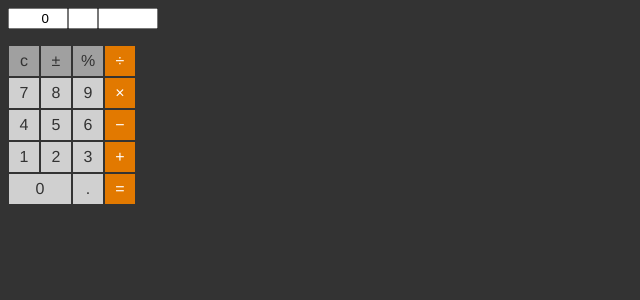
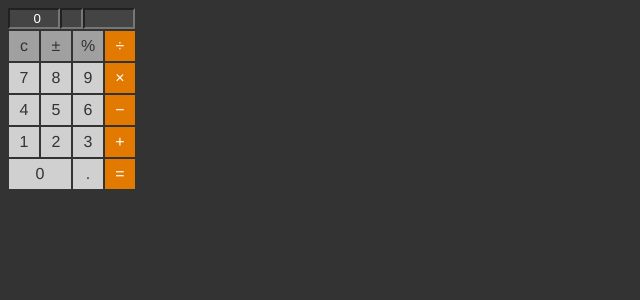
Before and after one commit to mcoyle74/codeup.dev, a PHP site: page /calculator.html in a window 1280 px wide. Shown: the top 300 px of the page, without its empty margins (0-640 px from the left). Run offline with PHP 8.4, Linux system fonts and the light colour scheme.

Commit message:
Adjusted input styling: background color, font color, width and got rid of gap between input row and keypad

```diff
--- a/public/css/calculator.css
+++ b/public/css/calculator.css
@@ -38,13 +38,18 @@ button.top-row {
 }
 input {
 	text-align: right;
+	color: #fff;
+	background-color: #444;
 }
 input#input-1 {
-	width: 40%;
+	width: 52px;
 }
 input#input-2 {
-	width: 20%;
+	width: 23px;
 }
 input#input-3 {
-	width: 40%;
+	width: 52px;
 }
+form {
+	margin-bottom: 1px;
+}
```
